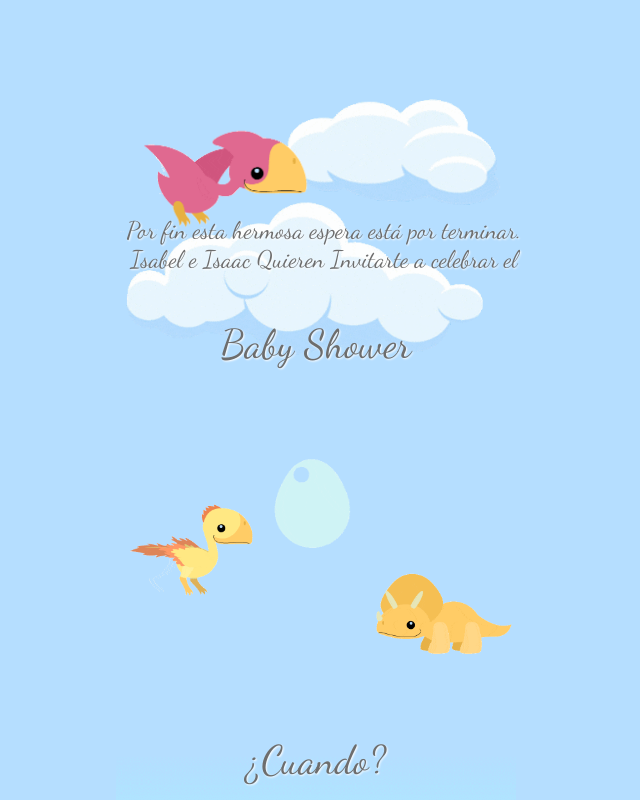
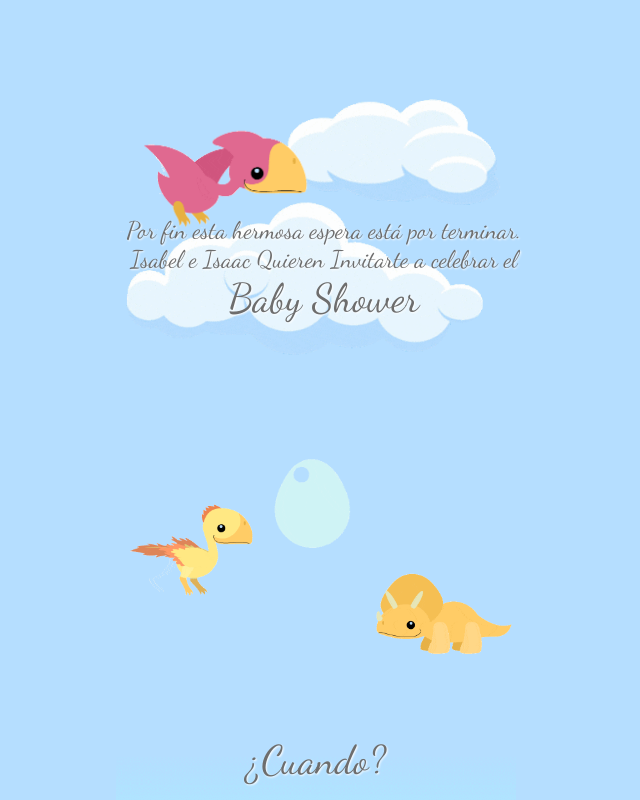
Before and after one commit to paperless-invitations/paperless-invitations.github.io, a plain HTML site: page index.html in a window 1280 px wide. Shown: the whole page, without its empty margins (324-964 px from the left). Drawn offline with Linux system fonts and the light colour scheme.

Commit message:
Add files via upload

```diff
--- a/index.html
+++ b/index.html
@@ -69,8 +69,7 @@
         .text-tittle {
             font-size: 5vh;
             color: #6d6d6d;
-            position: absolute;
-            top: calc(35vh);
+
             width: 100%;
             text-shadow: 1px 1px 2px #ffffff;
             font-family: "Dancing Script", serif;
@@ -251,8 +250,11 @@
 
 
     <div class="section-1 section">
-        <p class="text-sub-tittle" >Por fin esta hermosa espera está por terminar.<br>Isabel e Isaac Quieren Invitarte a celebrar el </p>
-        <p class="text-tittle">Baby Shower</p>
+        <p class="text-sub-tittle" >Por fin esta hermosa espera está por terminar.<br>Isabel e Isaac Quieren Invitarte a celebrar el
+            <br>
+            <span class="text-tittle">Baby Shower</span>
+        </p>
+
 
         <img src="hatch-01.gif" class="welcome-gif">
         <img src="dino-01.gif" id="dino01">
```
